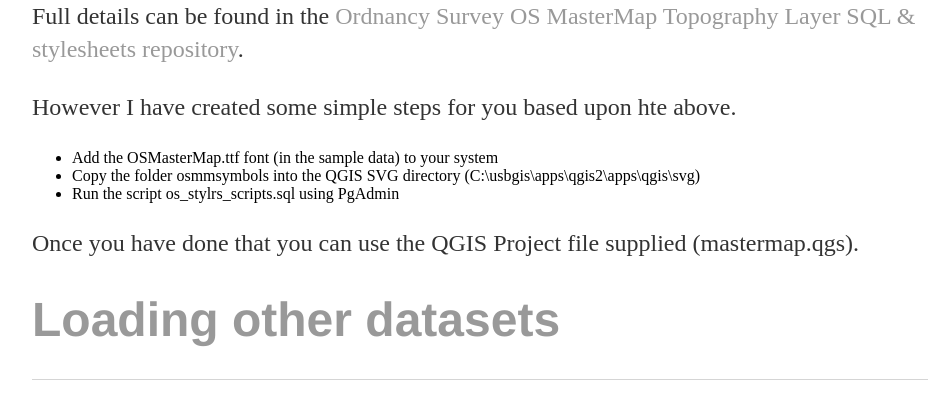
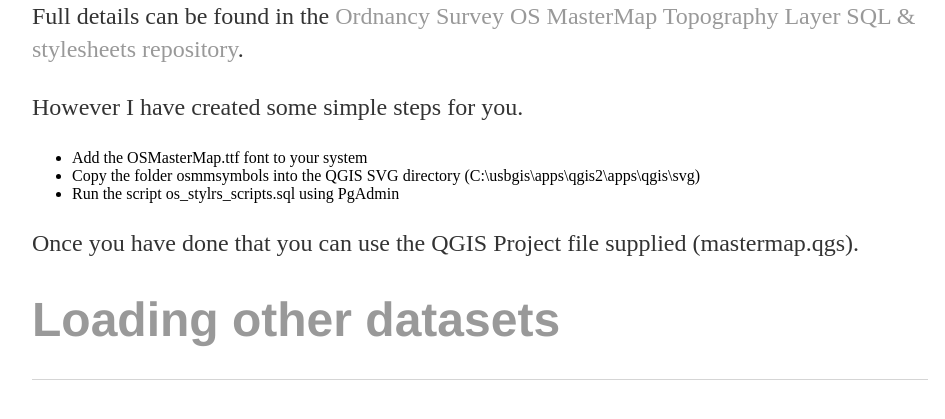
Before and after one commit to walkermatt/aileenh.github.io, a Jekyll site: the page built from viewing-mastermap.md, in a window 1280 px wide and 900 px high, scrolled down 4049 px, cut to the strip 460-879 px from the top of the window. Shown: the whole strip, without its empty margins (160-1105 px from the left). Built offline with Jekyll 4.4.1, drawn with Linux system fonts in a browser that asks for light colours.

Commit message:
Update viewing-mastermap.md

```diff
--- a/viewing-mastermap.md
+++ b/viewing-mastermap.md
@@ -58,9 +58,9 @@ If you want to see it like this there are additional steps required.
 
 Full details can be found in the [Ordnancy Survey OS MasterMap Topography Layer SQL & stylesheets repository](https://github.com/OrdnanceSurvey/OSMM-Topography-Layer-stylesheets).
 
-However I have created some simple steps for you based upon hte above.
+However I have created some simple steps for you.
 
-* Add the OSMasterMap.ttf font (in the sample data) to your system
+* Add the OSMasterMap.ttf font to your system
 * Copy the folder osmmsymbols into the QGIS SVG directory (C:\usbgis\apps\qgis2\apps\qgis\svg)
 * Run the script os_stylrs_scripts.sql using PgAdmin
 
```
